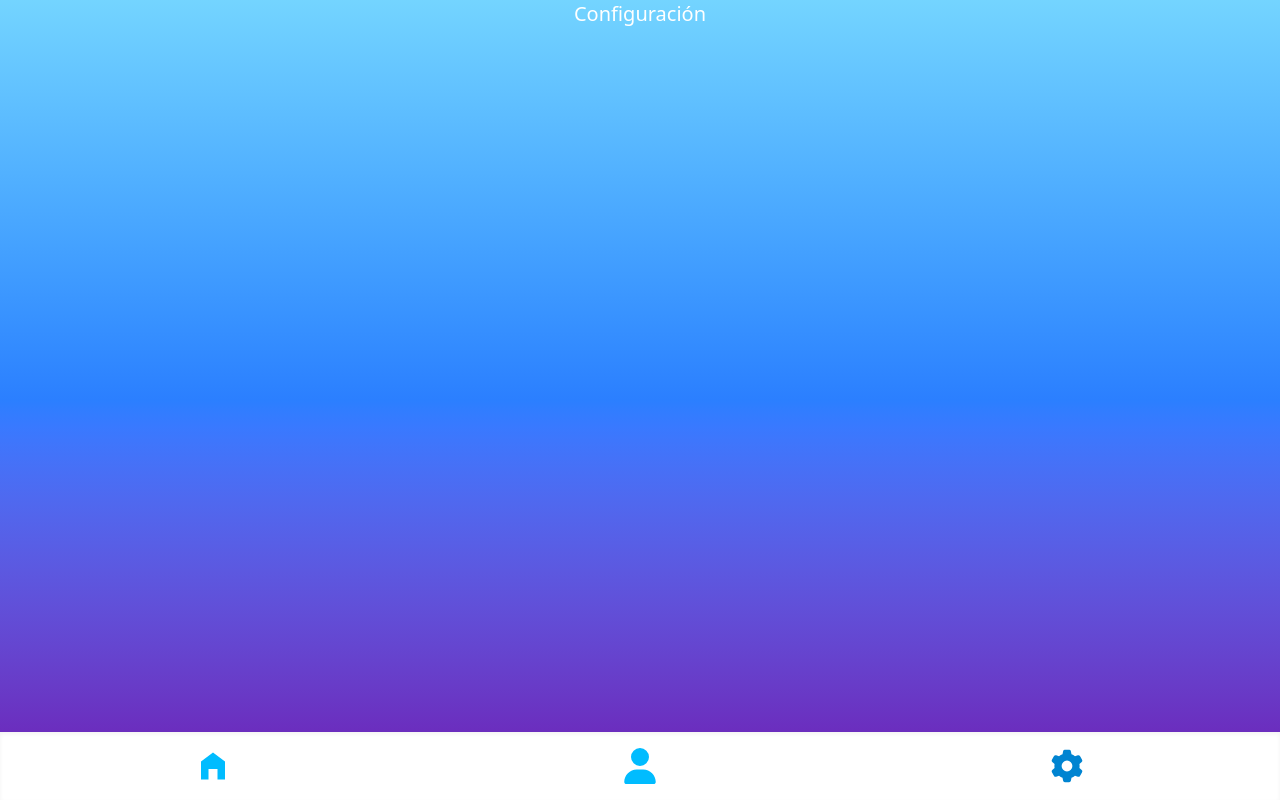
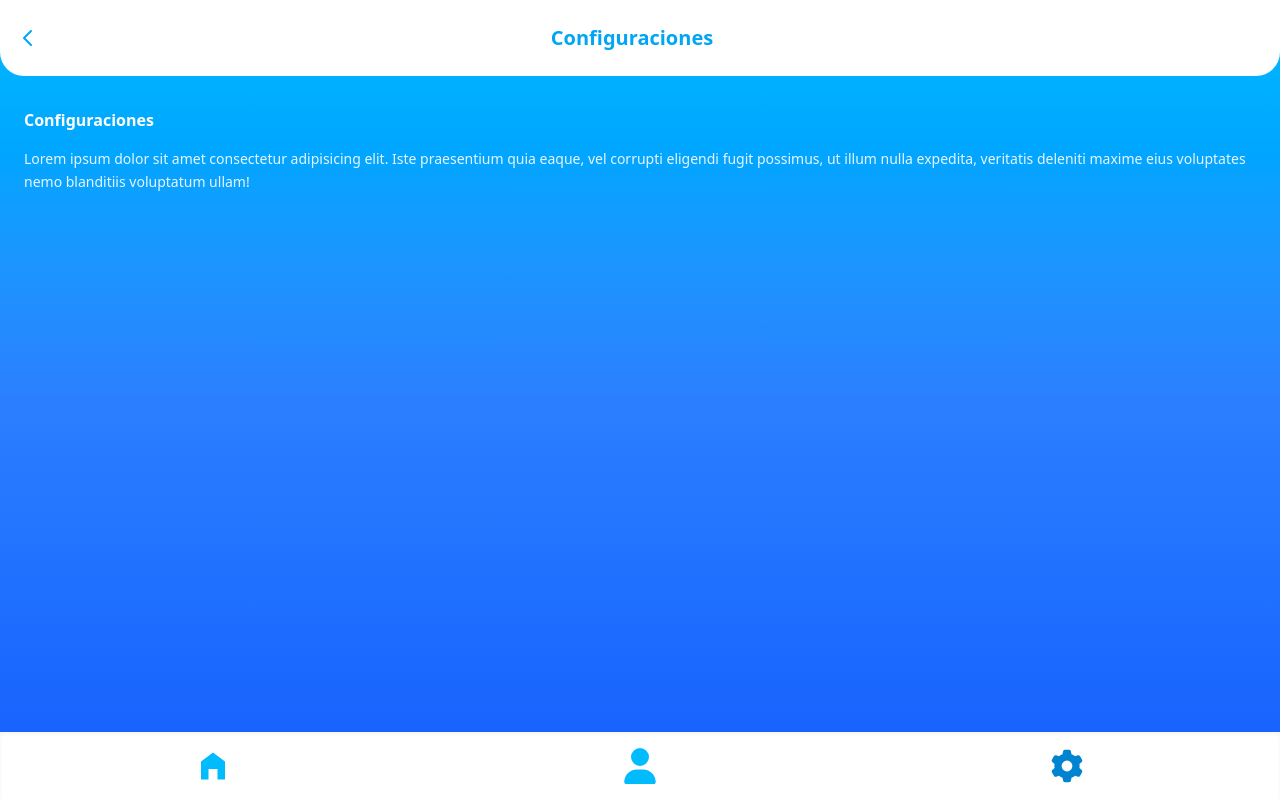
Before and after one commit to Marcohau2O/Cisco, a React (Vite) app in the folder Cisco/: page /settings in a window 1280 px wide. Built offline with nearby package versions, Linux system fonts and the light colour scheme.

Commit message:
falta unos pequeños detalles setting y profile

```diff
--- a/Cisco/src/pages/profile.jsx
+++ b/Cisco/src/pages/profile.jsx
@@ -1,3 +1,49 @@
-export default function Profile() {
-  return <h1 className="text-white text-xl">Perfil</h1>;
-}
+import React from 'react';
+import { NavLink } from 'react-router-dom';
+
+export default function Profile ()  {
+  return (
+    <div className="min-h-screen bg-gradient-to-b from-sky-400 via-blue-500 to-blue-600">
+      <div className="bg-white rounded-b-3xl px-4 py-6 mb-0">
+        <div className="flex items-center justify-between">
+          <button
+            variant="ghost"
+            size="icon"
+            className="text-sky-500 hover:bg-sky-50"
+          >
+            <svg
+              xmlns="http://www.w3.org/2000/svg"
+              className="h-6 w-6"
+              fill="none"
+              viewBox="0 0 24 24"
+              stroke="currentColor"
+            >
+              <NavLink to="/">
+              <path
+                strokeLinecap="round"
+                strokeLinejoin="round"
+                strokeWidth={2}
+                d="M15 19l-7-7 7-7"
+              />
+              </NavLink>
+
+            </svg>
+          </button>
+          <h1 className="text-xl font-semibold text-sky-500">Perfil</h1>
+          <div className="w-10"></div>
+        </div>
+      </div>
+
+      <div className="px-6 pt-8">
+        <h2 className="text-white text-lg font-semibold mb-4">Perfil</h2>
+        <p className="text-white text-sm leading-relaxed opacity-90">
+          Lorem ipsum dolor sit amet, consectetur adipiscing elit, sed do eiusmod tempor incididunt ut labore et dolore
+          magna aliqua. Ut enim ad minim veniam, quis nostrud exercitation ullamco laboris nisi ut aliquip ex ea commodo
+          consequat. Duis aute irure dolor in reprehenderit in voluptate velit esse cillum dolore eu fugiat nulla
+          pariatur. Excepteur sint occaecat cupidatat non proident, sunt in culpa qui officia deserunt mollit anim id
+          est laborum.
+        </p>
+      </div>
+    </div>
+  );
+};
--- a/Cisco/src/pages/settings.jsx
+++ b/Cisco/src/pages/settings.jsx
@@ -1,3 +1,46 @@
+import { NavLink } from "react-router-dom";
+
 export default function Settings() {
-  return <h1 className="text-white text-xl">Configuración</h1>;
+  return (
+    <div className="min-h-screen bg-gradient-to-b from-sky-400 via-blue-500 to-blue-600">
+      <div className="bg-white rounded-b-3xl px-4 py-6 mb-0">
+        <div className="flex items-center justify-between">
+          <button
+            variant="ghost"
+            size="icon"
+            className="text-sky-500 hover:bg-sky-50"
+          >
+            <svg
+              xmlns="http://www.w3.org/2000/svg"
+              className="h-6 w-6"
+              fill="none"
+              viewBox="0 0 24 24"
+              stroke="currentColor"
+            >
+              <NavLink to="/">
+                <path
+                  strokeLinecap="round"
+                  strokeLinejoin="round"
+                  strokeWidth={2}
+                  d="M15 19l-7-7 7-7"
+                />
+
+              </NavLink>
+            </svg>
+          </button>
+          <h1 className="text-xl font-semibold text-sky-500">Configuraciones</h1>
+          <div className="w-10"></div>
+        </div>
+      </div>
+
+      <div className="px-6 pt-8">
+        <h2 className="text-white text-md font-semibold mb-4"> Configuraciones</h2>
+        <p className="text-white text-sm leading-relaxed opacity-90">
+          Lorem ipsum dolor sit amet consectetur adipisicing elit. Iste praesentium quia eaque,
+          vel corrupti eligendi fugit possimus, ut illum nulla expedita, veritatis deleniti
+          maxime eius voluptates nemo blanditiis voluptatum ullam!
+        </p>
+      </div>
+    </div>
+  );
 }
```
